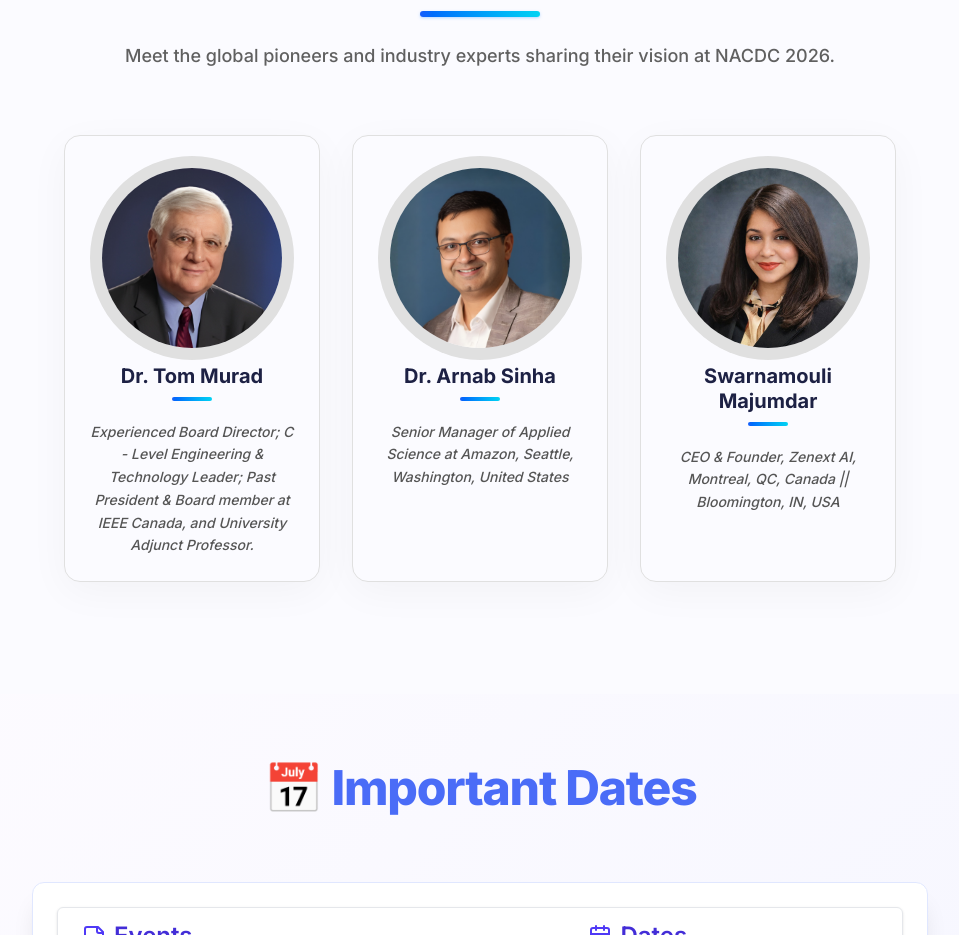
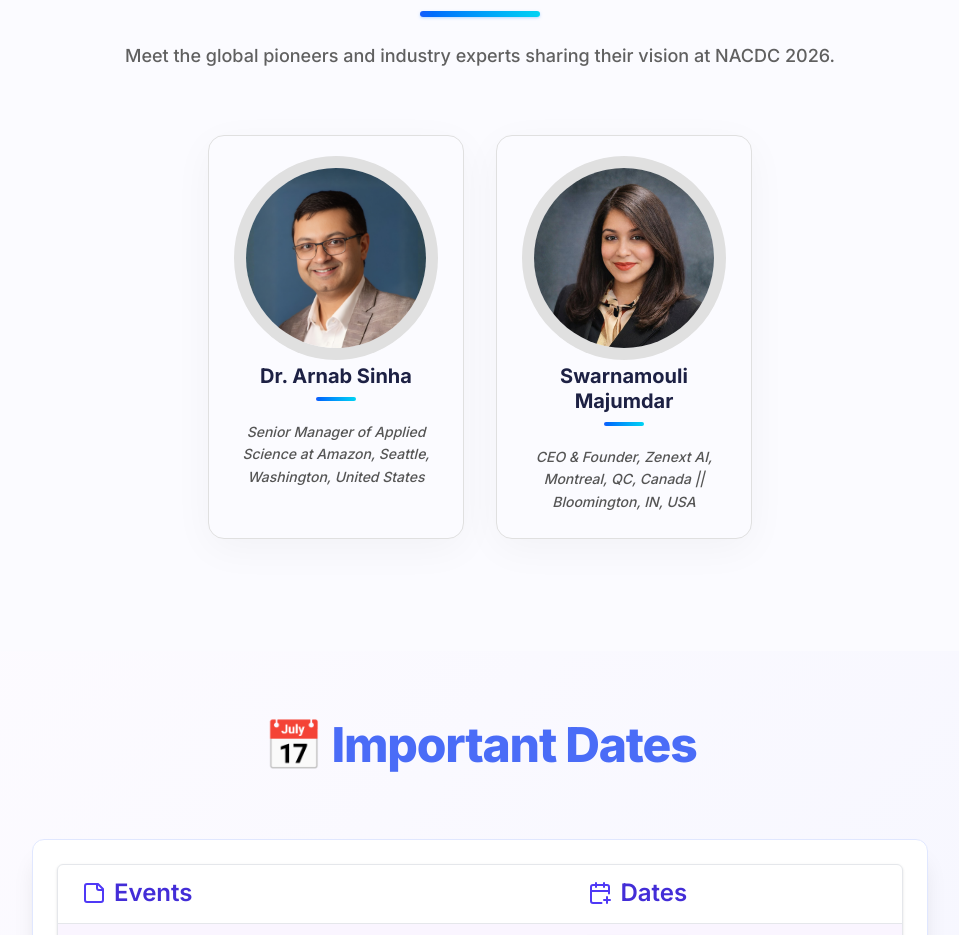
Before and after one commit to KartikTulsian/iemnacdc, a Next.js app: page / in a window 1280 px wide. Shown: the part 2360-3295 px from the top of the page, without its empty margins (160-1119 px from the left). Built offline with nearby package versions, Linux system fonts and the light colour scheme.

Commit message:
updation in speaker and list

```diff
--- a/src/components/Committee/CommitteeList.tsx
+++ b/src/components/Committee/CommitteeList.tsx
@@ -6,6 +6,7 @@ import SectionTitle from "../Common/SectionTitle";
 const committeeList = {
   Committees: {
     "Advisory Committee": [
+      "Tom Murad, University of Guelph, Ontario, Canada",
       "Walaa Hamouda, Concordia University, Quebec, Canada",
       "Esma Aimeur, University of Montreal, Quebec, Canada",
       "Rim Cherif Fehri, Algonquin College, Ottawa, Ontario, Canada",
--- a/src/components/Speakers/SpeakerDetails.tsx
+++ b/src/components/Speakers/SpeakerDetails.tsx
@@ -4,22 +4,22 @@ import SectionTitle from '../Common/SectionTitle';
 
 // Mock data taken from your index.tsx
 const speakerData = [
+  // {
+  //   id: 1,
+  //   name: "Dr. Tom Murad",
+  //   designation: "Experienced Board Director; C - Level Engineering & Technology Leader; Past President & Board member at IEEE Canada, and University Adjunct Professor.",
+  //   image: "/images/testimonials/speaker_1.png",
+  //   linkedIn: "https://www.linkedin.com/in/tommurad/",
+  // },
   {
     id: 1,
-    name: "Dr. Tom Murad",
-    designation: "Experienced Board Director; C - Level Engineering & Technology Leader; Past President & Board member at IEEE Canada, and University Adjunct Professor.",
-    image: "/images/testimonials/speaker_1.png",
-    linkedIn: "https://www.linkedin.com/in/tommurad/",
-  },
-  {
-    id: 2,
     name: "Dr. Arnab Sinha",
     designation: "Senior Manager of Applied Science at Amazon, Seattle, Washington, United States",
     image: "/images/testimonials/speaker_2.png",
     linkedIn: "https://www.linkedin.com/in/arnab-sinha-597a074/",
   },
   {
-    id: 3,
+    id: 2,
     name: "Swarnamouli Majumdar",
     designation: "CEO & Founder, Zenext AI, Montreal, QC, Canada || Bloomington, IN, USA",
     image: "/images/testimonials/speaker_3.png",
```
